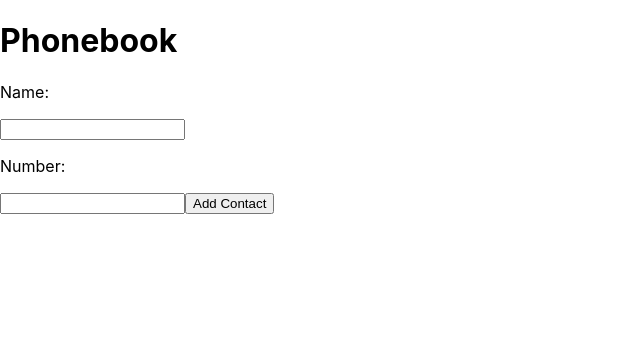
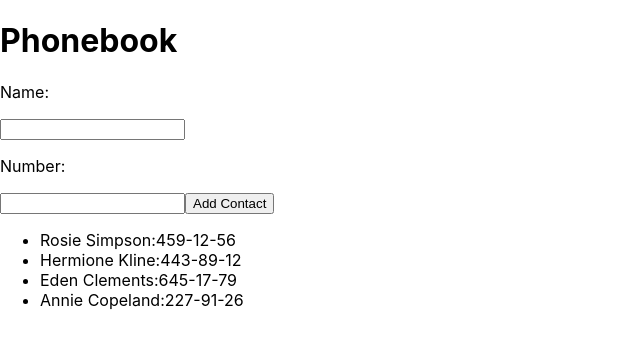
Before and after one commit to marichiiin/goit-react-hw-02-phonebook, a React (Create React App) app: page / in a window 1280 px wide. Shown: the top 348 px of the page, without its empty margins (0-640 px from the left). Built offline with nearby package versions, Linux system fonts and the light colour scheme.

Commit message:
contact form

```diff
--- a/src/components/App.jsx
+++ b/src/components/App.jsx
@@ -1,6 +1,6 @@
 import { Component } from 'react';
 import { ContactForm } from './ContactForm/ContactForm';
-import { Filter } from './Filter/Filter';
+//import { Filter } from './Filter/Filter';
 import { ContactList } from './ContactList/ContactList';
 
 
@@ -109,6 +109,11 @@ export class App extends Component {
   };
 
   // Create a function that add contact
+  addContact = newContact => {
+    this.setState(prevState =>({
+      contacts: [...prevState.contacts, newContact],
+    }));
+  }
   // Create a function that delete contact
   // Create a function that filter the contacts
   // Create a arrow function that returns the lowercase version of the value of the filter input
@@ -123,6 +128,7 @@ export class App extends Component {
         <h2>Contacts</h2>
         <Filter filter={filter} setFilter={this.setFilter} /> {/* Pass the filter state and the function that filter the contacts*/}
        {/* <ContactList />  Pass the filter arrow function and the function that deletes the contacts*/}
+        <ContactList contacts={contacts} />
       </div>
     )
   }
--- a/src/components/ContactForm/ContactForm.jsx
+++ b/src/components/ContactForm/ContactForm.jsx
@@ -26,6 +26,7 @@ export class ContactForm extends Component {
     e.preventDefault();
     const { name, number } = this.state;
     const {addContact, contacts } = this.props;
+    // If the name/number field is empty exit this function
     if(name.trim() === '' || number.trim() === '') {
       return;
     }
--- a/src/components/ContactList/ContactList.jsx
+++ b/src/components/ContactList/ContactList.jsx
@@ -1,13 +1,20 @@
-import { Component } from 'react';
+import { ContactListItem } from '../ContactListItem/ContactListItem';
+
 // import PropTypes from 'prop-types';
 
 //This is a functional Component
 
-export const ContactList = () => {
+export const ContactList = ({ contacts }) => {
     return (
         <ul>
-
-        //map the filtered Contacts
+            {contacts.map(({id, name, number}) => (
+                <ContactListItem
+                    key = {id}
+                    id = {id}
+                    name = {name}
+                    number = {number}
+                />
+            ))}
         </ul>
     )
 }
--- a/src/components/ContactListItem/ContactListItem.jsx
+++ b/src/components/ContactListItem/ContactListItem.jsx
@@ -1,10 +1,13 @@
-import { Component } from 'react';
+
 // import PropTypes from 'prop-types';
 
 //This is a functional Component
-export const ContactListItem = () => {
+export const ContactListItem = ({name, number}) => {
         return (
-            <h1>Contact List Item</h1>
+            <li>
+                {name}:
+                <span>{number}</span>
+            </li>
         )
 
 }
```
